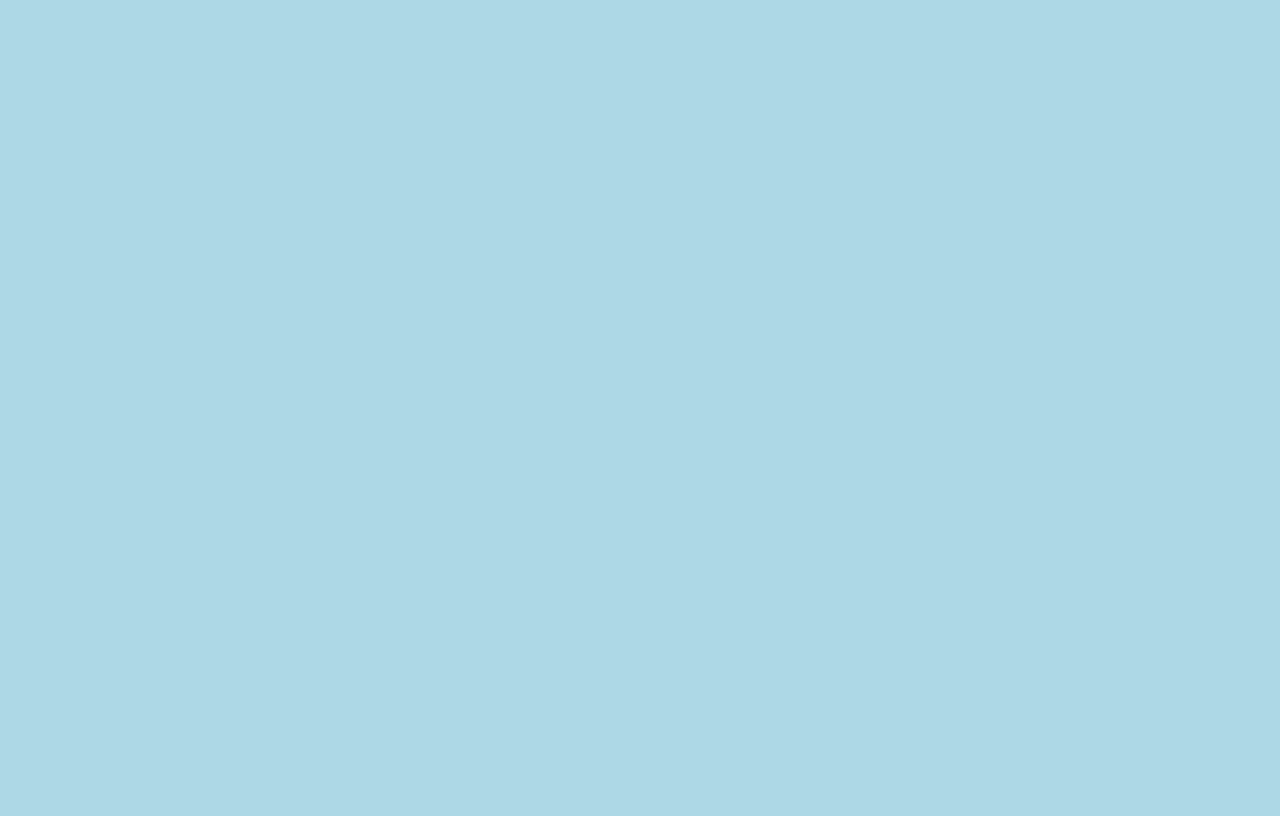
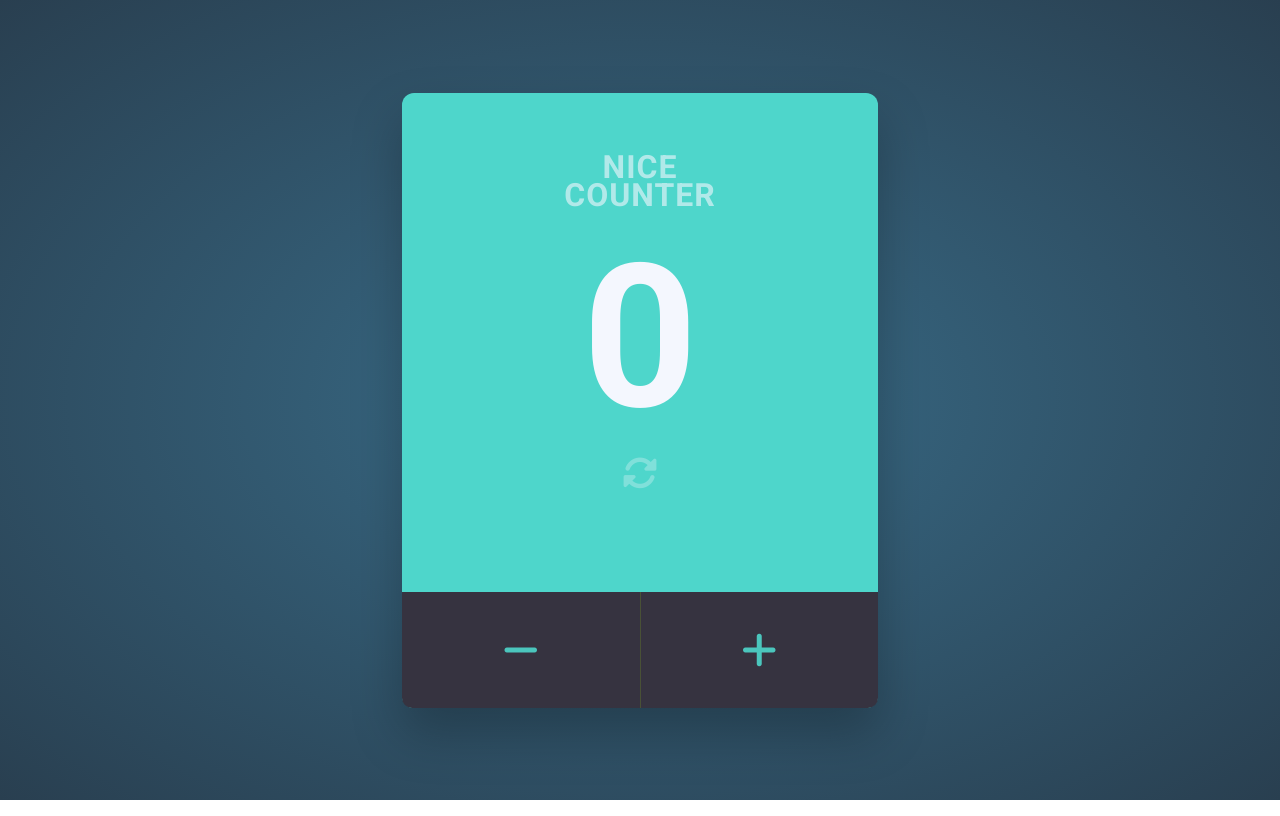
Before and after one commit to waynesdotdev/counter, a plain HTML site: page index.html in a window 1280 px wide. Drawn offline with Linux system fonts and the light colour scheme.

Commit message:
html and css done

```diff
--- a/app.js
+++ b/app.js
@@ -0,0 +1 @@
+console.log('Hello Wayne')
--- a/index.html
+++ b/index.html
@@ -5,11 +5,35 @@
     <meta name="viewport"
           content="width=device-width, user-scalable=no, initial-scale=1.0, maximum-scale=1.0, minimum-scale=1.0">
     <meta http-equiv="X-UA-Compatible" content="ie=edge">
+    <!--  Google Font Roboto / 400 / 700  -->
+    <link rel="preconnect" href="https://fonts.googleapis.com">
+    <link rel="preconnect" href="https://fonts.gstatic.com" crossorigin>
+    <link href="https://fonts.googleapis.com/css2?family=Roboto:wght@400;700&display=swap" rel="stylesheet">
+    <!--  Font Awesome  -->
+    <link rel="stylesheet" href="https://cdnjs.cloudflare.com/ajax/libs/font-awesome/6.4.0/css/all.min.css"
+          integrity="sha512-iecdLmaskl7CVkqkXNQ/ZH/XLlvWZOJyj7Yy7tcenmpD1ypASozpmT/E0iPtmFIB46ZmdtAc9eNBvH0H/ZpiBw=="
+          crossorigin="anonymous" referrerpolicy="no-referrer"/>
     <link rel="stylesheet" href="style.css">
     <script src="app.js" defer></script>
-    <title>Fancy Counter</title>
+    <title>Nice Counter</title>
 </head>
 <body>
-
+<div class="counter">
+    <h1 class="counter__title">
+        Nice Counter
+    </h1>
+    <span class="counter__value">0</span>
+    <button class="counter__reset-button">
+        <i class="fas fa-sync-alt counter__reset-icon"></i>
+    </button>
+    <div class="counter__buttons">
+        <button class="counter__button counter__button--decrease">
+            <i class="fas fa-minus counter__icon counter__icon--minus"></i>
+        </button>
+        <button class="counter__button counter__button--increase">
+            <i class="fas fa-plus counter__icon counter__icon--plus"></i>
+        </button>
+    </div>
+</div>
 </body>
 </html>
--- a/style.css
+++ b/style.css
@@ -1,5 +1,117 @@
+*, *::before, *::after {
+    box-sizing: border-box;
+    margin: 0;
+    padding: 0;
+}
+
+button {
+    all: unset;
+}
+
 body {
-    background-color: lightblue;
-    width: 100vw;
+    font-family: 'Roboto', sans-serif;
+    font-weight: 400;
     height: 100vh;
+    background-image: radial-gradient(ellipse, #396d89, #293f50);
+    color: #f4f7fe;
+    display: flex;
+    justify-content: center;
+    align-items: center;
 }
+
+.counter {
+    background-color: #4ed6cb;
+    width: 476px;
+    height: 615px;
+    border-radius: 12px;
+    box-shadow: 0 25px 50px rgba(0, 0, 0, 0.25);
+    display: flex;
+    flex-direction: column;
+    align-items: center;
+}
+
+.counter__title {
+    opacity: 0.6;
+    text-transform: uppercase;
+    letter-spacing: 1px;
+    width: 200px;
+    text-align: center;
+    line-height: 0.9;
+    font-weight: 700;
+    margin-top: 60px;
+}
+
+.counter__value {
+    /*color: ;*/
+    font-size: 200px;
+    font-weight: 700;
+    margin-top: 10px;
+}
+
+.counter__reset-button {
+    cursor: pointer;
+}
+
+.counter__reset-icon {
+    opacity: 0.3;
+    font-size: 35px;
+    transition: all 0.4s;
+}
+
+.counter__reset-icon:hover {
+    opacity: 0.5;
+}
+
+.counter__buttons {
+    background-color: #363340;
+    height: 116px;
+    width: 100%;
+    margin-top: auto;
+    border-bottom-right-radius: 10px;
+    border-bottom-left-radius: 10px;
+    display: flex;
+
+}
+
+.counter__button {
+    flex: 1;
+    display: flex;
+    justify-content: center;
+    align-items: center;
+    cursor: pointer;
+    transition: all 0.4s;
+}
+.counter__button:hover {
+    background-color: #3b3844;
+}
+
+.counter__button--decrease {
+}
+
+.counter__button--increase {
+    border-left: 1px solid rgba(189, 254, 0, 0.15);
+}
+
+.counter__icon {
+    color: #4ed6cb;
+    opacity: 0.9;
+    font-size: 40px;
+}
+
+.counter__icon--minus {
+}
+
+.counter__icon--plus {
+}
+
+@media (max-width: 680px) {
+    .counter{
+        width: 100%;
+        height: 100%;
+        border-radius: 0;
+    }
+    .counter__buttons {
+        border-bottom-right-radius: 0;
+        border-bottom-left-radius: 0;
+    }
+}
```
